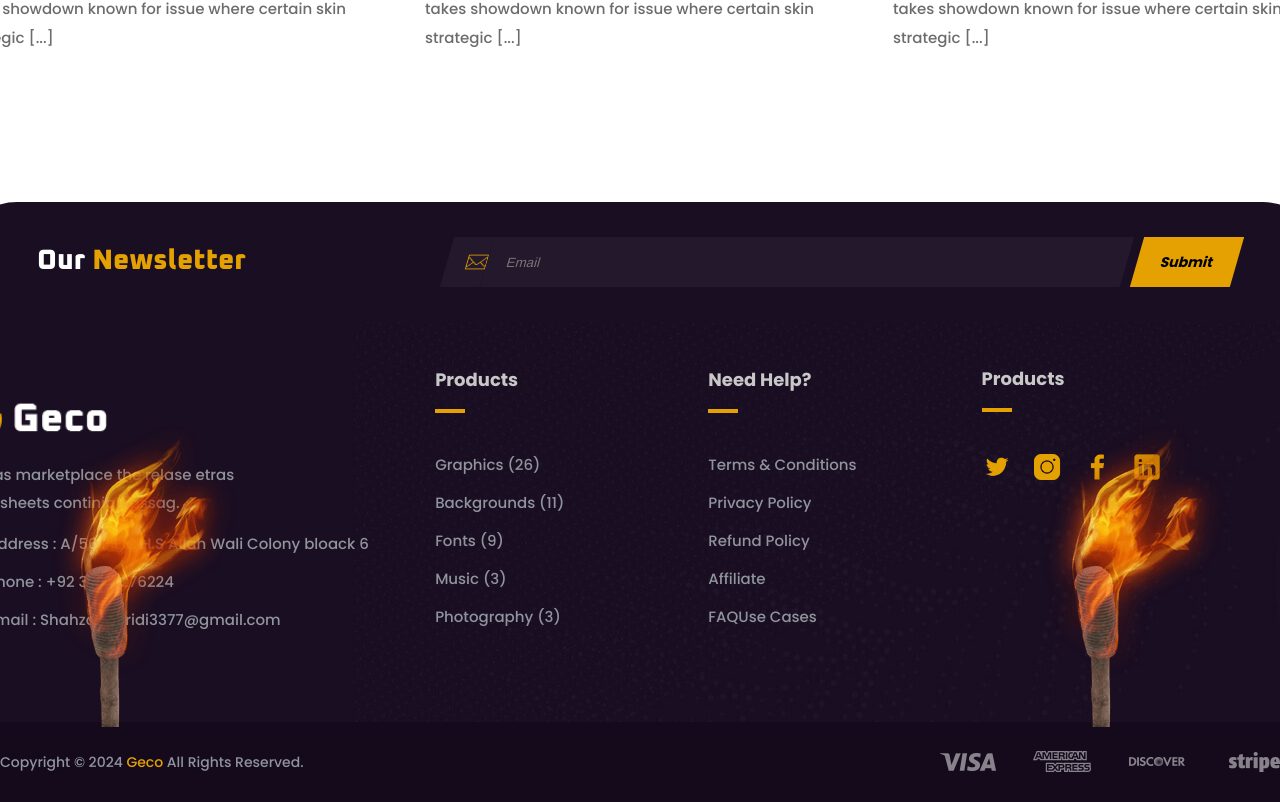
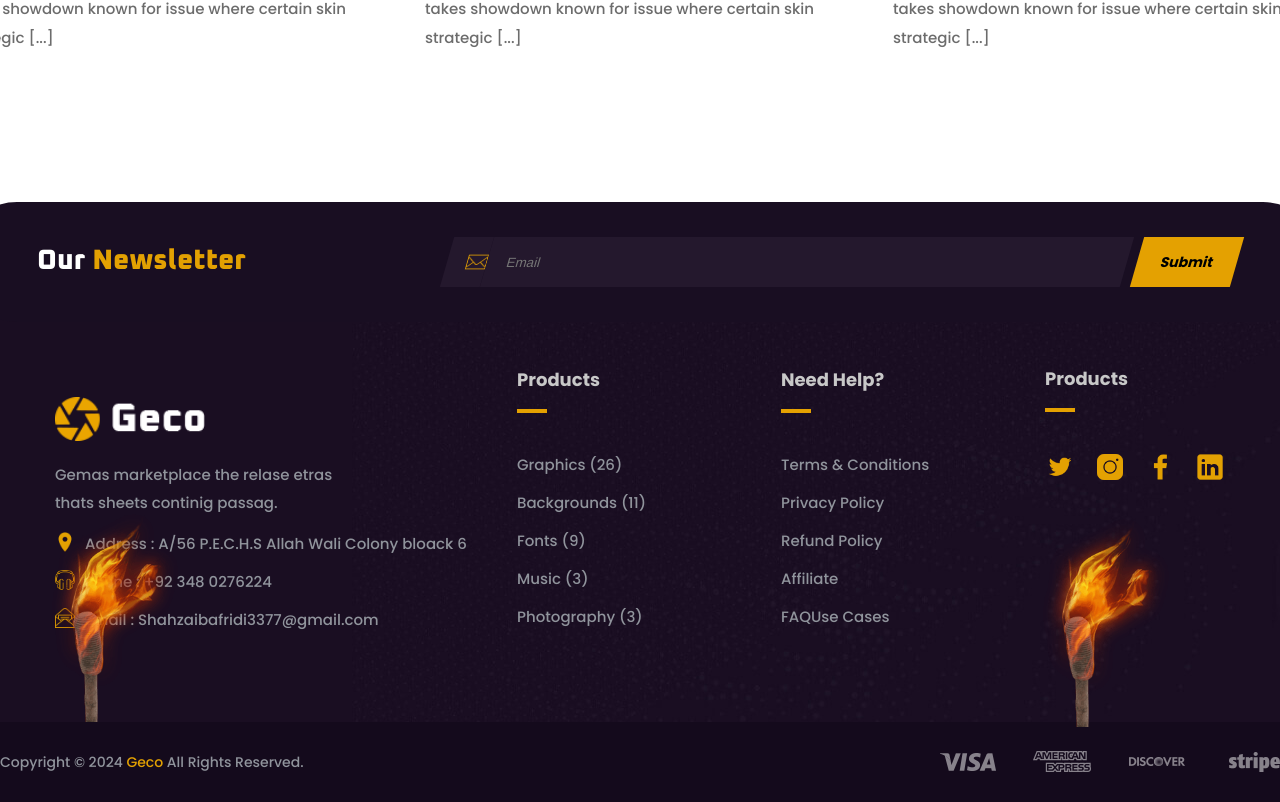
Before and after one commit to lukosafridi/Lukos-Geco, a React (Vite) app: page / in a window 1280 px wide. Shown: the part 6492-7294 px from the top of the page. Built offline with nearby package versions, Linux system fonts and the light colour scheme.

Commit message:
issues done

```diff
--- a/src/components/footer/footer.scss
+++ b/src/components/footer/footer.scss
@@ -349,3 +349,36 @@
     right: 50px;
     bottom: 75px;
 }
+
+@media (max-width:1550px){
+    .main-div-footer .main-footer {
+        width: 1320px;
+        height: 100%;
+        display: flex;
+        justify-content: center;
+        align-items: center;
+        padding-left: 150px;
+    }
+    .main-div-footer::before {
+        content: "";
+        width: 189px;
+        height: 210px;
+        background-image: url(/src/assets/footer_fire.png);
+        background-repeat: no-repeat;
+        position: absolute;
+        background-size: contain;
+        left: 50px;
+        bottom: 80px;
+    }
+    .main-div-footer::after {
+        content: "";
+        width: 189px;
+        height: 210px;
+        background-image: url(/src/assets/footer_fire.png);
+        background-repeat: no-repeat;
+        position: absolute;
+        background-size: contain;
+        right: 50px;
+        bottom: 75px;
+    }
+}
--- a/src/components/header/header.scss
+++ b/src/components/header/header.scss
@@ -1,3 +1,7 @@
+body{
+    overflow-x: hidden !important;
+}
+
 .header {
     width: 100%;
     height: 160px;
```
